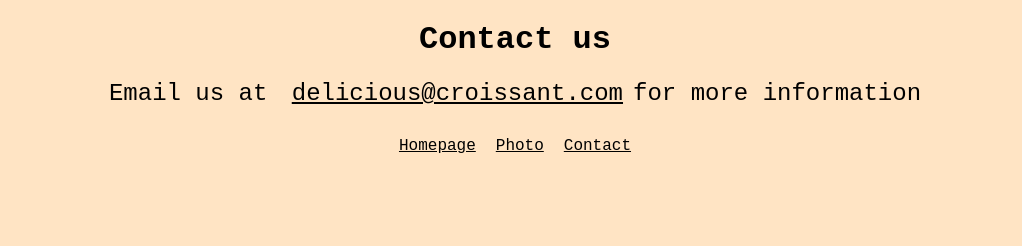
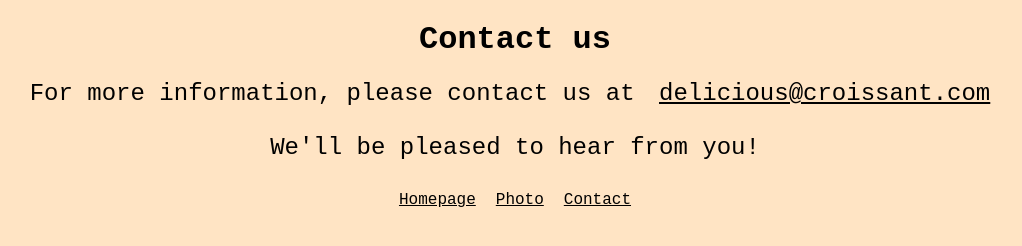
Before and after one commit to LiaXcod/croissant, a plain HTML site: page contact.html in a window 1280 px wide. Shown: the whole page, without its empty margins (125-1147 px from the left). Drawn offline with Linux system fonts and the light colour scheme.

Commit message:
improved SEO IV part

```diff
--- a/contact.html
+++ b/contact.html
@@ -11,15 +11,16 @@
   <body>
     <h1>Contact us</h1>
     <h2>
-      Email us at
-      <a href="mailto:delicious@croissant.com">delicious@croissant.com</a>for
-      more information
+      For more information, please contact us at
+      <a href="mailto:delicious@croissant.com">delicious@croissant.com</a>
+      <br />
+      <br />We'll be pleased to hear from you!
     </h2>
 
-    <div class="links">
+    <footer class="links">
       <a href="/index.html" title="Homepage">Homepage</a>
       <a href="/photo.html" title="Photo">Photo</a>
       <a href="/contact.html" title="Contact">Contact</a>
-    </div>
+    </footer>
   </body>
 </html>
```
Also changed, not shown: index.html (+2 -2 lines), photo.html (+2 -2 lines).
